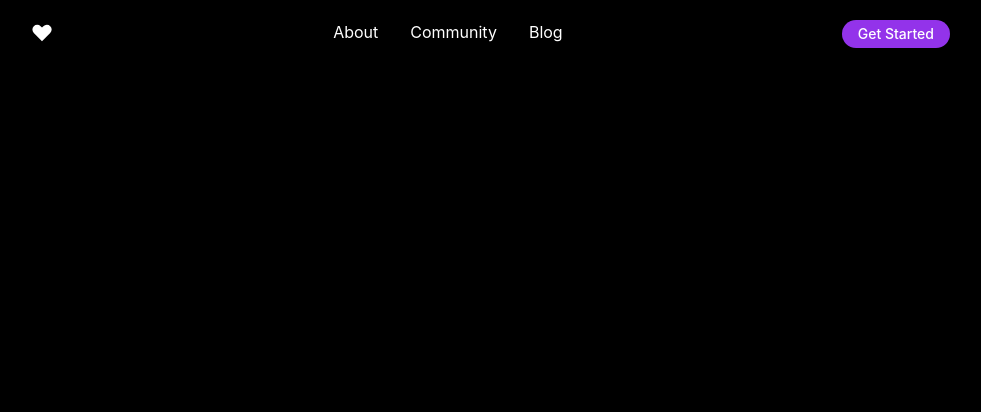
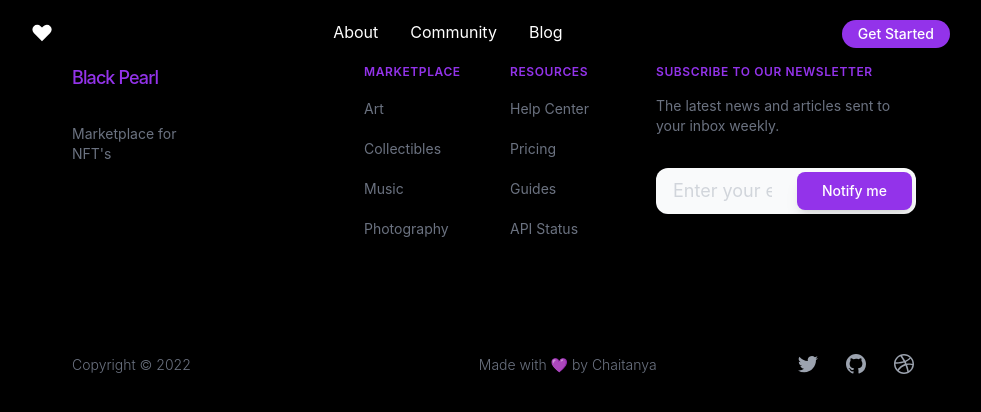
Before and after one commit to chaitanya-kashyap/NFT-Social-Marketplace, a Next.js app: page /blog in a window 1280 px wide. Shown: the top 412 px of the page, without its empty margins (146-1127 px from the left). Built offline with nearby package versions, Linux system fonts and the light colour scheme; no server answers.

Commit message:
Footer updated

```diff
--- a/pages/about.js
+++ b/pages/about.js
@@ -1,4 +1,5 @@
 import Content from "../components/landing/content";
+import Footer from "../components/landing/footer";
 import Navbar from "../components/landing/navbar";
 
 export default function About () {
@@ -6,6 +7,7 @@ export default function About () {
         <>
             <Navbar />
             <Content />
+            <Footer />
         </>
     )
 }
--- a/pages/blog.js
+++ b/pages/blog.js
@@ -1,9 +1,11 @@
+import Footer from "../components/landing/footer";
 import Navbar from "../components/landing/navbar";
 
 export default function Blog() {
     return (
         <>
             <Navbar />
+            <Footer />
         </>
     )
 }
--- a/pages/community.js
+++ b/pages/community.js
@@ -1,9 +1,11 @@
+import Footer from "../components/landing/footer";
 import Navbar from "../components/landing/navbar";
 
 export default function Community() {
     return (
         <>
             <Navbar />
+            <Footer />
         </>
     )
 }
```
